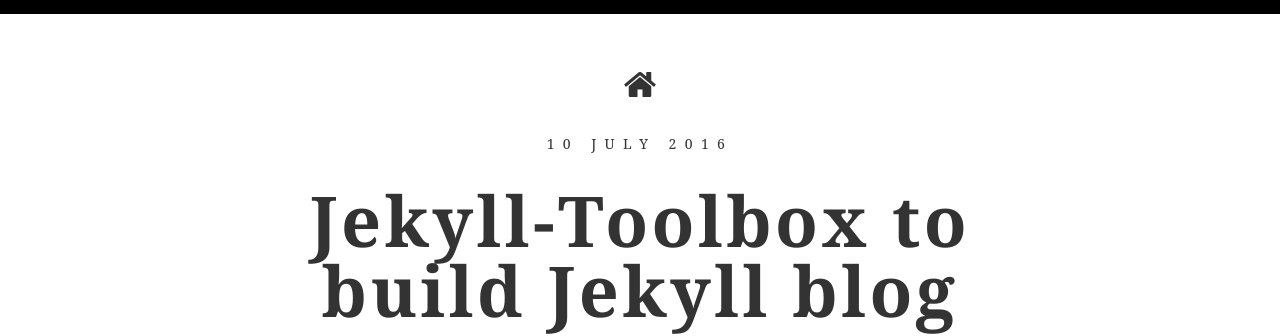
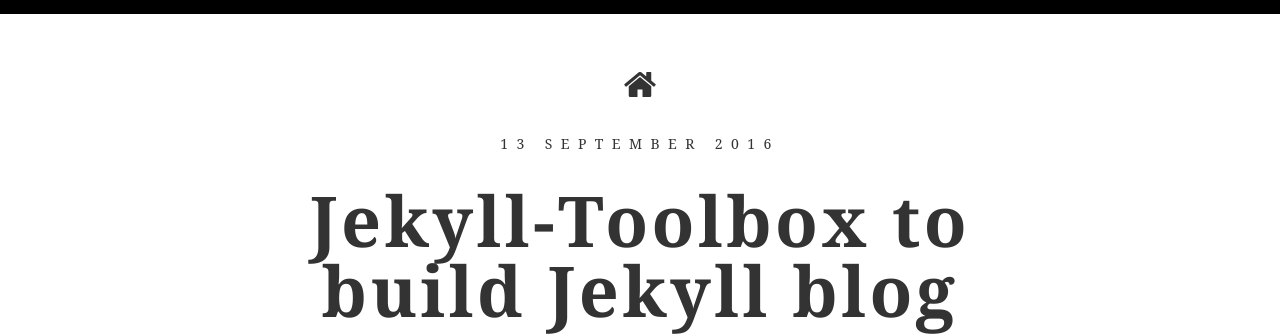
Before and after one commit to haokanga/haokanga.github.io, a Jekyll site: the page built from _posts/2016-9-13-toolbox-to-build-jekyll-blog.md, in a window 1280 px wide. Shown: the top 336 px of the page. Built offline with Jekyll 4.4.1, drawn with Linux system fonts in a browser that asks for light colours; some web fonts are replaced.

Commit message:
Edit the date of 2016-9-13-toolbox-to-build-jekyll-blog.md

```diff
--- a/_posts/2016-9-13-toolbox-to-build-jekyll-blog.md
+++ b/_posts/2016-9-13-toolbox-to-build-jekyll-blog.md
@@ -1,7 +1,7 @@
 ---
 layout: post
 title: "Jekyll-Toolbox to build Jekyll blog"
-date: 2016-7-10 19:10:56 +1030
+date: 2016-9-13 19:10:56 +1030
 categories: Jekyll
 tags: [Jekyll]
 ---
```
